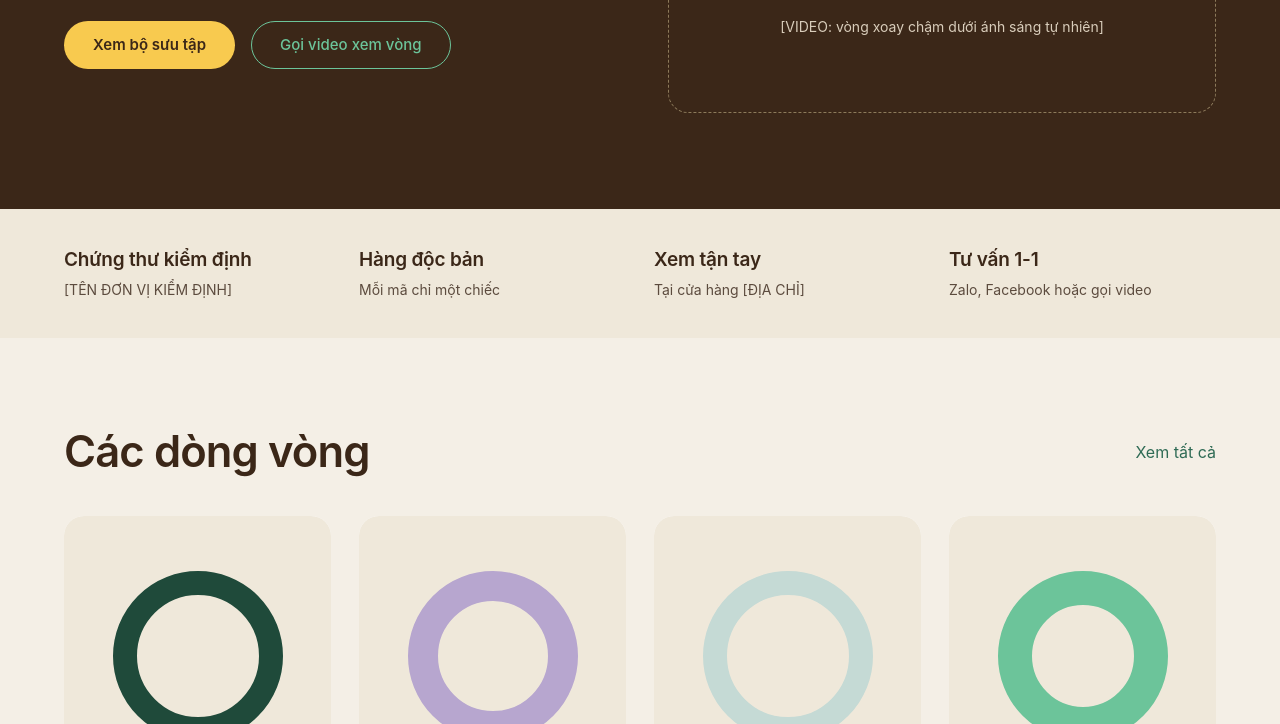
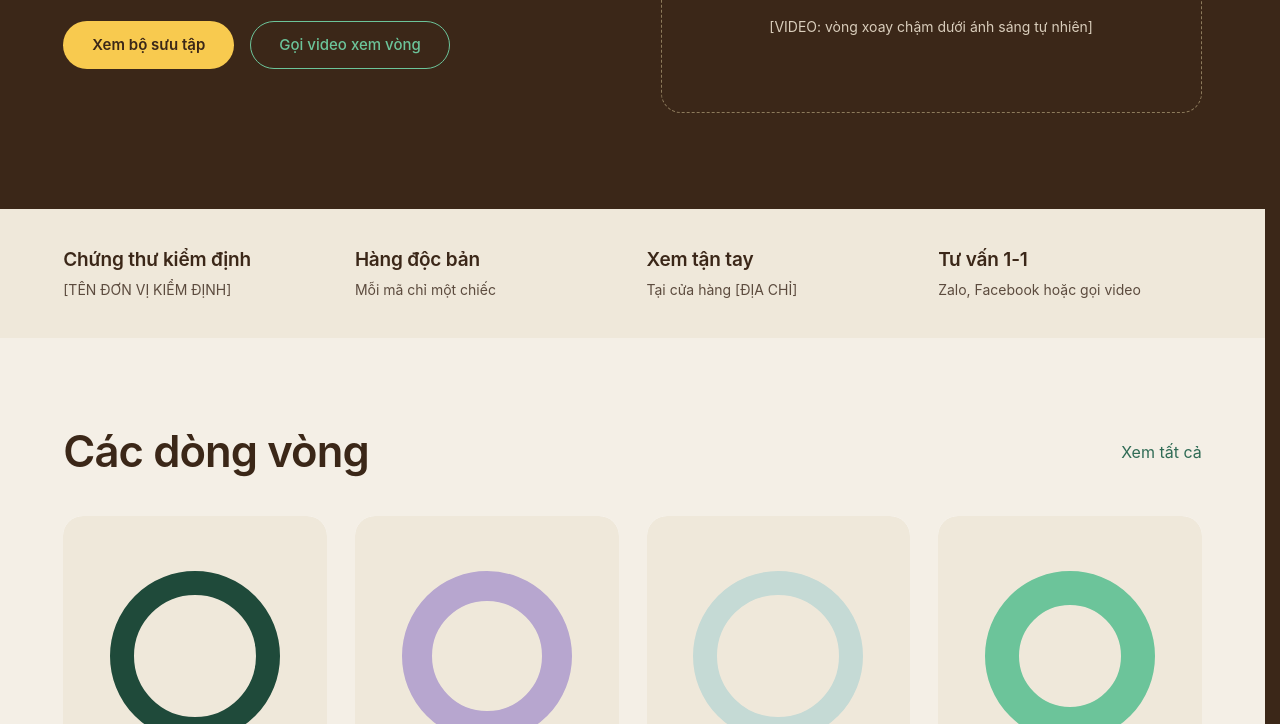
Before and after one commit to lucy2196/phithuyhyhoa, a plain HTML site: page index.html in a window 1280 px wide. Shown: the part 463-1187 px from the top of the page. Drawn offline with Linux system fonts and the light colour scheme.

Commit message:
Giữ thanh cuộn trong lúc hiệu ứng mở đầu, chặn cuộn bằng sự kiện thay vì ẩn
Co-Authored-By: Claude Opus 5.5 <noreply@anthropic.com>
Claude-Session: https://claude.ai/code/session_01VtSUU5vh2eUTu2RGR2y9wb

```diff
--- a/assets/css/style.css
+++ b/assets/css/style.css
@@ -8,7 +8,7 @@
   --pad:5%; --r:20px;
 }
 *{box-sizing:border-box}
-html{background:#3B2718;scroll-behavior:smooth;scroll-padding-top:96px}
+html{scrollbar-gutter:stable;background:#3B2718;scroll-behavior:smooth;scroll-padding-top:96px}
 body{margin:0;background:var(--ivory);color:var(--brown);font-family:var(--font);font-size:16px;line-height:1.6;-webkit-font-smoothing:antialiased}
 img{max-width:100%;display:block}
 h1,h2,h3{font-weight:600;letter-spacing:-.02em;margin:0}
@@ -186,6 +186,5 @@ a:active,button:active,.card:active .btn{transform:scale(.97)}
 .intro-on .intro-logo{display:block!important;position:fixed;z-index:101;left:50%;top:50%;width:min(66vw,58vh,360px);height:auto;margin:calc(min(66vw,58vh,360px) / -2) 0 0 calc(min(66vw,58vh,360px) / -2);transform-origin:50% 50%;opacity:0;will-change:transform,opacity;animation:introFail 0s 5s forwards}
 .intro-on .brand img{visibility:hidden}
 .intro-on :is(.nav,.hdr-cta,.menu-btn,.brand-txt,.hero-txt>*,.hero-media,.trust>div,.sec-head,.sec>h2,.card,.note,.story-img,.story-txt>*,.steps>li,.ftr-grid>div,.ftr-copy,.mbar>.btn){opacity:0}
-.intro-on body{overflow:hidden}
 @keyframes introFail{to{visibility:hidden;opacity:0}}
 @media (prefers-reduced-motion:reduce){*{transition-duration:.01ms!important;scroll-behavior:auto!important}}
--- a/assets/js/main.js
+++ b/assets/js/main.js
@@ -8,7 +8,11 @@
     const target = document.querySelector('.brand img');
     if (!html.classList.contains('intro-on') || !ov || !lg) return;
     const ITEMS = '.nav,.hdr-cta,.menu-btn,.brand-txt,.hero-txt>*,.hero-media,.trust>div,.sec-head,.sec>h2,.card,.note,.story-img,.story-txt>*,.steps>li,.ftr-grid>div,.ftr-copy,.mbar>.btn';
-    const done = () => { html.classList.remove('intro-on'); ov.remove(); lg.remove(); };
+    const block = e => { if (html.classList.contains('intro-on')) e.preventDefault(); };
+    const keys = e => { if (['ArrowDown','ArrowUp','PageDown','PageUp','Home','End',' '].includes(e.key)) block(e); };
+    addEventListener('wheel', block, { passive: false }); addEventListener('touchmove', block, { passive: false }); addEventListener('keydown', keys);
+    const done = () => { html.classList.remove('intro-on'); ov.remove(); lg.remove();
+      removeEventListener('wheel', block); removeEventListener('touchmove', block); removeEventListener('keydown', keys); };
     if (matchMedia('(prefers-reduced-motion: reduce)').matches || !lg.animate) return done();
     ov.style.animation = lg.style.animation = 'none';
     window.scrollTo(0, 0);
--- a/index.html
+++ b/index.html
@@ -16,7 +16,7 @@
 <link rel="preconnect" href="https://fonts.googleapis.com">
 <link rel="preconnect" href="https://fonts.gstatic.com" crossorigin>
 <link rel="stylesheet" href="https://fonts.googleapis.com/css2?family=Inter:wght@400;500;600;700&family=Young+Serif&family=Lora:wght@400;500&display=swap">
-<link rel="stylesheet" href="assets/css/style.css?v=20261117-10">
+<link rel="stylesheet" href="assets/css/style.css?v=20261118-1">
 </head>
 <body>
 <script>document.documentElement.classList.add("intro-on")</script>
@@ -163,6 +163,6 @@
   <a href="#lien-he" class="btn btn-line">Gọi video xem vòng</a>
 </div>
 
-<script src="assets/js/main.js?v=20261117-10" defer></script>
+<script src="assets/js/main.js?v=20261118-1" defer></script>
 </body>
 </html>
```
